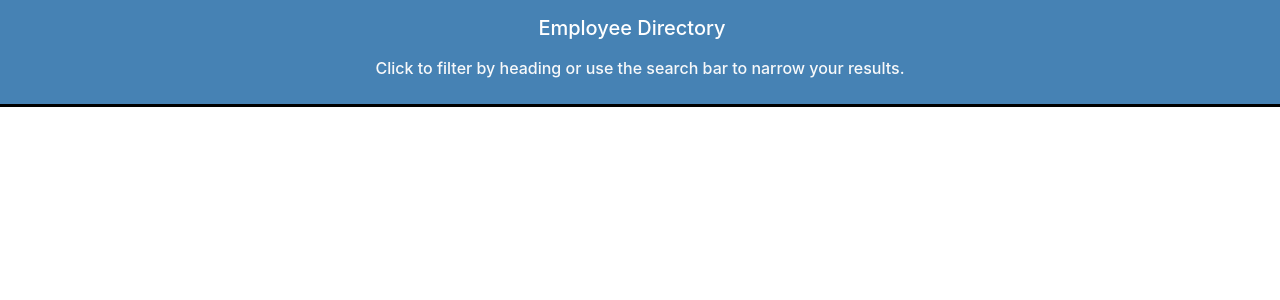
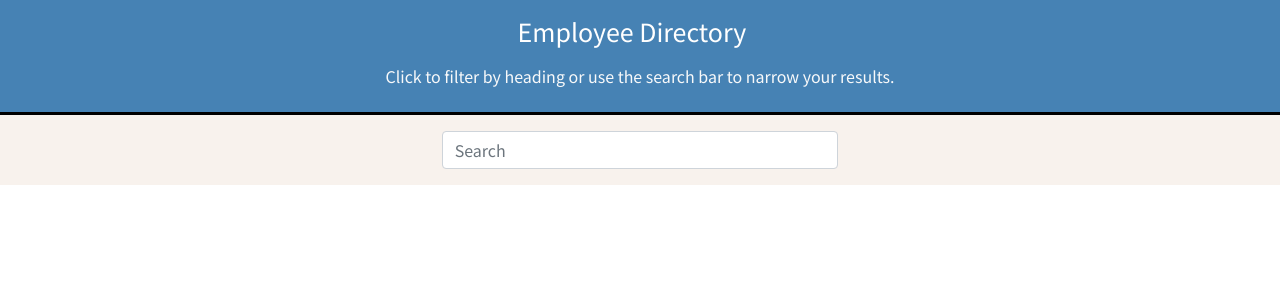
Before and after one commit to jeffreymcfarland/empl_directory, a React (Create React App) app: page / in a window 1280 px wide. Shown: the top 300 px of the page. Built offline with nearby package versions, Linux system fonts and the light colour scheme.

Commit message:
created search bar and react hooks for state search value

```diff
--- a/public/index.html
+++ b/public/index.html
@@ -15,6 +15,8 @@
 
     <link rel="stylesheet" href="https://stackpath.bootstrapcdn.com/bootstrap/4.5.0/css/bootstrap.min.css" integrity="sha384-9aIt2nRpC12Uk9gS9baDl411NQApFmC26EwAOH8WgZl5MYYxFfc+NcPb1dKGj7Sk" crossorigin="anonymous">
 
+    <link href="https://fonts.googleapis.com/css2?family=Noto+Sans+JP&display=swap" rel="stylesheet">
+
     <title>Employee Directory App</title>
   </head>
   <body>
--- a/src/App.js
+++ b/src/App.js
@@ -1,10 +1,21 @@
-import React from 'react';
-import Header from './components/Header'
+import React, { useState } from 'react';
+import Header from './components/Header';
+import Searchbar from './components/Searchbar'
 
 function App() {
+  const [search, setSearch] = useState("");
+
+  const handleSubmit = e => {
+    e.preventDefault();
+    console.log(search);
+  };
+
   return (
 
-    <Header />
+    <div>
+      <Header />
+      <Searchbar handleSubmit={handleSubmit} setSearch={setSearch}/>
+    </div>
 
   );
 }
--- /dev/null
+++ b/src/components/Searchbar.js
@@ -0,0 +1,27 @@
+import React from 'react';
+
+function Searchbar(prop) {
+    return (
+
+        <div className='container-fluid pt-3 pb-3 searchBar'>
+            <div className='row'>
+                <div className='col-4'></div>
+                <div className='col-4'>
+                    <form onSubmit={prop.handleSubmit}>
+                        <input
+                        className='form-control'
+                        type='text'
+                        placeholder='Search'
+                        name='search'
+                        onChange={e => prop.setSearch(e.target.value)}
+                        ></input>
+                    </form>
+                </div>
+                <div className='col-4'></div>
+            </div>
+        </div>
+
+    )
+};
+
+export default Searchbar;
--- a/src/index.css
+++ b/src/index.css
@@ -1,5 +1,17 @@
+body {
+    font-family: 'Noto Sans JP', sans-serif;
+}
+
 .navbar {
     color: #ffffff;
     background-color: #4682b4;
     border-bottom: solid 3px black;
 }
+
+.navbar-brand {
+    font-size: 25px;
+}
+
+.searchBar {
+    background-color: #f8f2ed;
+}
```
